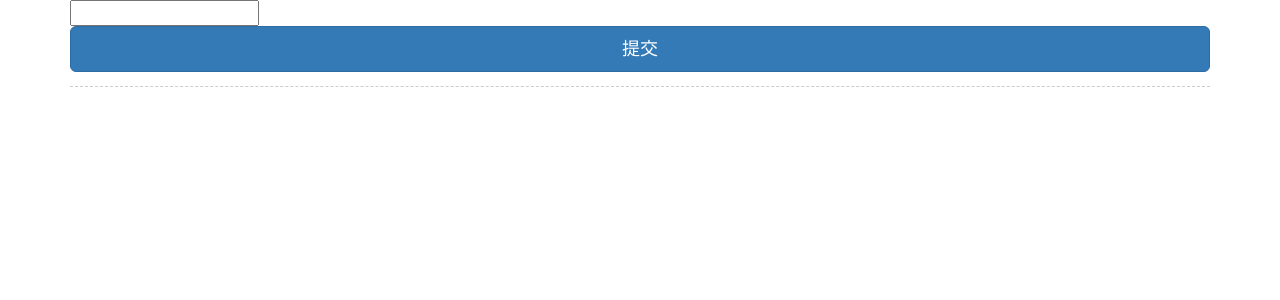
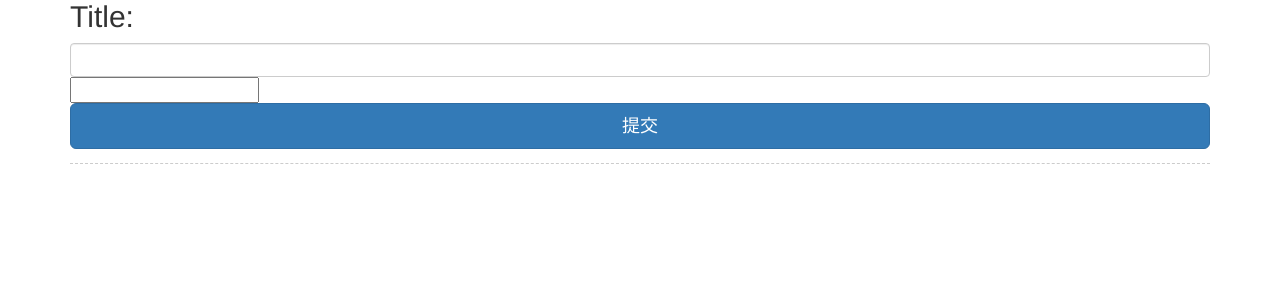
Before and after one commit to Archao-ME/simpleTime, a Django app: page /entry/write/ in a window 1280 px wide. Shown: the part 51-351 px from the top of the page. Run offline with Django 3.2, Linux system fonts and the light colour scheme; the visitor is signed in with stand-in values (Sample User, id 1); parts of the project's set-up code (start-up, migrations or seed data) failed here and were passed over; some libraries are stand-ins or nearby versions.

Commit message:
add title

```diff
--- a/entry/templates/person.html
+++ b/entry/templates/person.html
@@ -19,7 +19,10 @@
 
 
         <div class="form-markdown">
-
+          <div class="form-header">
+           <h2>Title:</h2>
+             {{ articleForm.title}}
+           </div>
           {{ articleForm.content_markdown }}
 
         </div>
```
Also changed, not shown: 1 other file.
